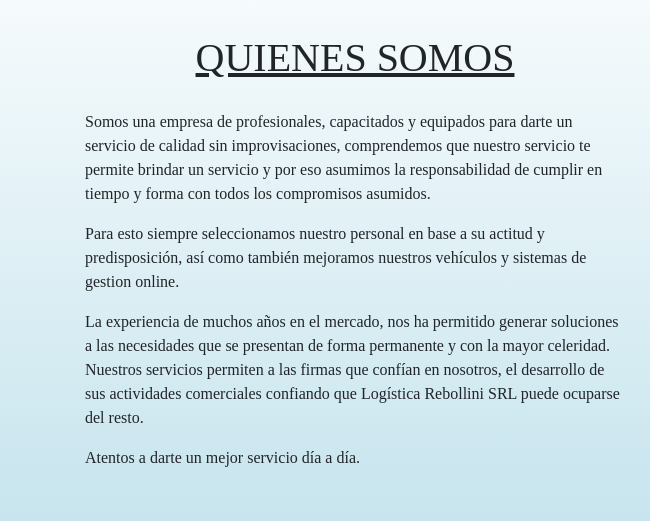
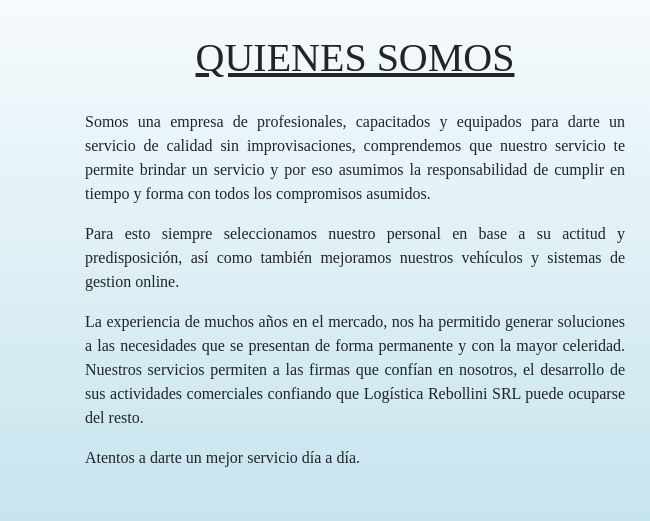
Before and after one commit to mrg3112/Proyecto-Coder, a website: page index.html in a window 1280 px wide. Shown: the part 106-627 px from the top of the page, 0-650 px from the left. Drawn offline with nearby package versions, Linux system fonts and the light colour scheme; grey boxes are pictures that could not be loaded.

Commit message:
corregi texto del index

```diff
--- a/index.html
+++ b/index.html
@@ -53,10 +53,12 @@
     	<div class="row paddingTB">
     		<section class="col-lg-6 col-xs-12">
     			<h1 class="titulo">QUIENES SOMOS</h1>
-    			<p>Somos una empresa de profesionales, capacitados y equipados para darte un servicio de calidad sin improvisaciones, comprendemos que nuestro servicio te permite brindar un servicio y por eso asumimos la responsabilidad de cumplir en tiempo y forma con todos los compromisos asumidos.</p>
-				<p>Para esto siempre seleccionamos nuestro personal en base a su actitud y predisposición, así como también mejoramos nuestros vehículos y sistemas de gestion online.</p>
-				<p>La experiencia de muchos años en el mercado, nos ha permitido generar soluciones a las necesidades que se presentan de forma permanente y con la mayor celeridad. Nuestros servicios permiten a las firmas que confían en nosotros, el desarrollo de sus actividades comerciales confiando que Logística Rebollini SRL puede ocuparse del resto.</p>
-				<p>Atentos a darte un mejor servicio día a día.</p>
+				<div class="texto--index">
+    				<p>Somos una empresa de profesionales, capacitados y equipados para darte un servicio de calidad sin improvisaciones, comprendemos que nuestro servicio te permite brindar un servicio y por eso asumimos la responsabilidad de cumplir en tiempo y forma con todos los compromisos asumidos.</p>
+					<p>Para esto siempre seleccionamos nuestro personal en base a su actitud y predisposición, así como también mejoramos nuestros vehículos y sistemas de gestion online.</p>
+					<p>La experiencia de muchos años en el mercado, nos ha permitido generar soluciones a las necesidades que se presentan de forma permanente y con la mayor celeridad. Nuestros servicios permiten a las firmas que confían en nosotros, el desarrollo de sus actividades comerciales confiando que Logística Rebollini SRL puede ocuparse del resto.</p>
+					<p>Atentos a darte un mejor servicio día a día.</p>
+				</div>
     		</section>
     		<section class="col-lg-6 col-xs-12 paddingIMG">
     			<img src="assets/img/camiones.jpg" alt="camiones" width="100%">
--- /dev/null
+++ b/scss/_index.scss
@@ -0,0 +1,3 @@
+.texto--index{
+    text-align: justify;
+}
--- a/scss/style.scss
+++ b/scss/style.scss
@@ -7,3 +7,4 @@
 @import "sassOperaciones";
 @import "clientes";
 @import "contacto";
+@import "index";
```
Also changed, not shown: css/estilo.css.
